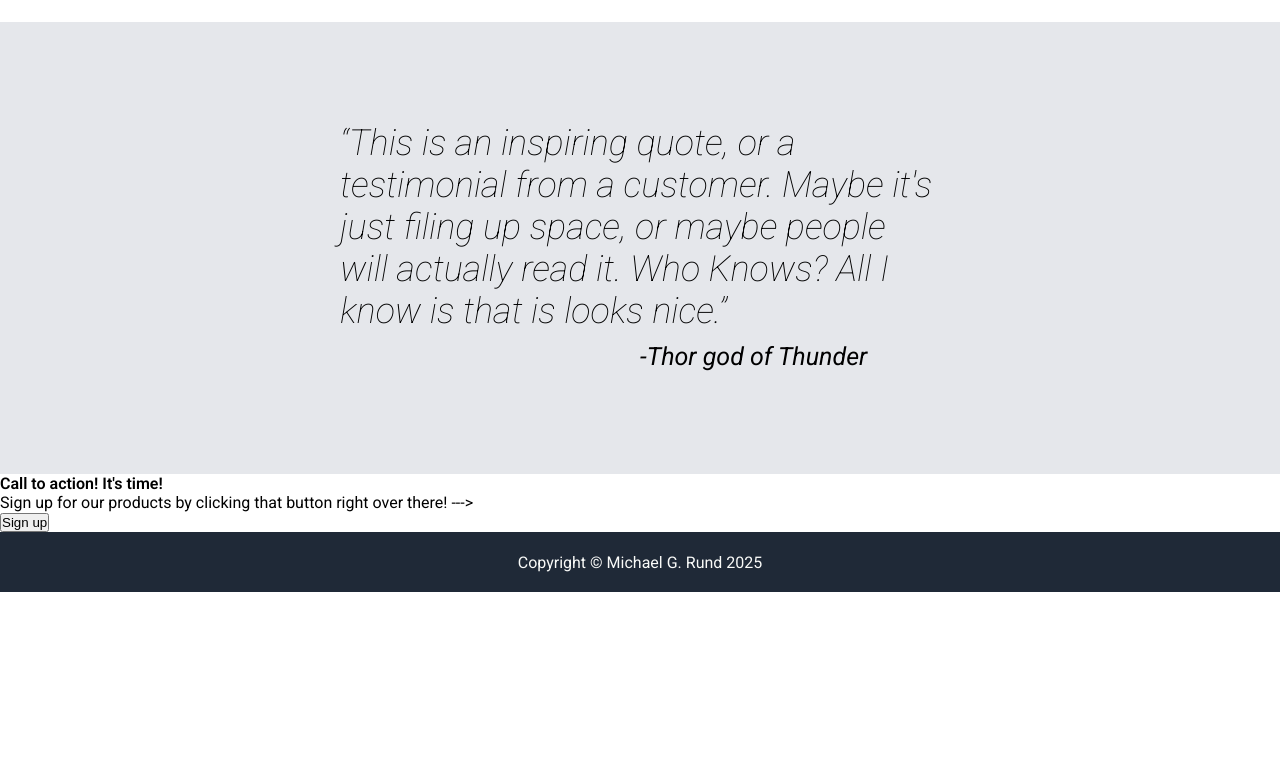
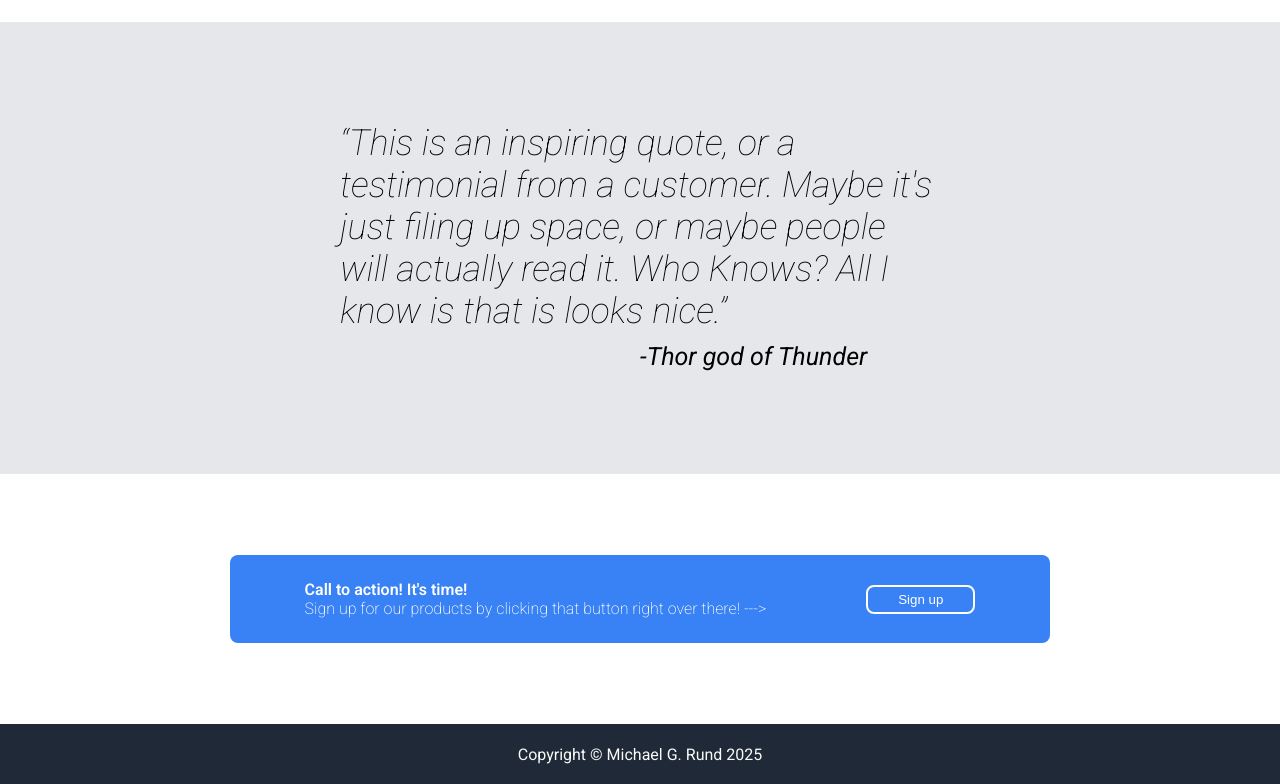
Before and after one commit to BalladofaDeathmonkey/odin-Project-Landing-Page, a plain HTML site: page index.html in a window 1280 px wide. Shown: the part 674-1458 px from the top of the page. Before the commit the page ends 1266 px from the top, so only its background shows below. Drawn offline with Linux system fonts and the light colour scheme.

Commit message:
index.html and style.css finalized
and ready for upload

```diff
--- a/index.html
+++ b/index.html
@@ -57,8 +57,8 @@
             <blockquote>
                 <q>This is an inspiring quote, or a testimonial from a customer. Maybe it's just filing up space, or maybe people will actually read it. Who Knows? All I know is that is looks nice.</q><br> <span>-Thor god of Thunder</span>
             </blockquote>
-        </div class="cta-container">
-        <di class="cta-box">
+        <div class="cta-container">
+            <div class="cta-box">
                 <div class="cta-text">
                     <p><span>Call to action! It's time!</span><br>
                     Sign up for our products by clicking that button right over there! ---></p>
@@ -66,7 +66,8 @@
                 <div class="cta-button">
                     <button>Sign up</button>
                 </div>
-        </di>
+            </div>
+        </div>
     </main>
     <footer>
       <p>Copyright © Michael G. Rund 2025</p>
--- a/style.css
+++ b/style.css
@@ -138,20 +138,29 @@ blockquote span {
     margin-left: 300px;
 }
 
-.cta-container
+.cta-container {
+    background-color: white;
+    height: 250px;
+    display: flex;
+    justify-content: center;
+    align-items: center;
+}
 
 .cta-box {
     display: flex;
     justify-content: center;
     align-items: center ;
     background-color: #3882f6;
-    max-width: fit-content;
-    height: 125px;
-    margin-inline: auto;
-    outline: 3px solid red;
+    border-radius: 8px;
+    padding: 0px 25px;
+    /* max-width: fit-content; */
+    /* outline: 3px solid red; */
 }
 
 .cta-text {
+    color: white;
+    font-weight: 200;
+    padding: 25px 50px;
 }
 
 .cta-text span {
@@ -159,9 +168,16 @@ blockquote span {
 }
 
 .cta-button {
+    padding: 25px 50px;
+    /* outline: 3px solid red; */
 }
 
-div.cta-button {
+div.cta-button button {
+    background-color: #3882f6;
+    padding: 5px 30px;
+    color: white;
+    border: 2px solid white;
+    border-radius: 8px;
 }
 
 footer {
```
Lines whose indentation alone changed are shown as unchanged.
